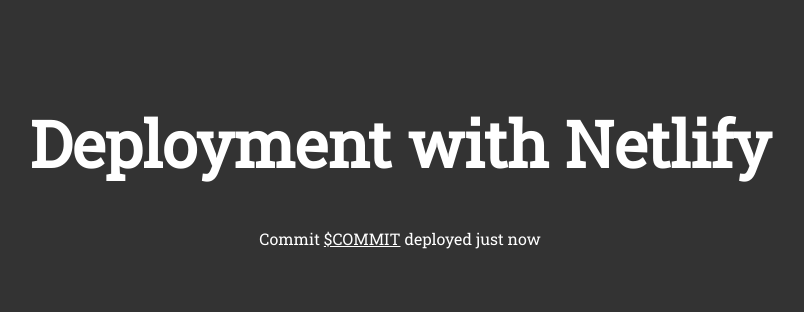
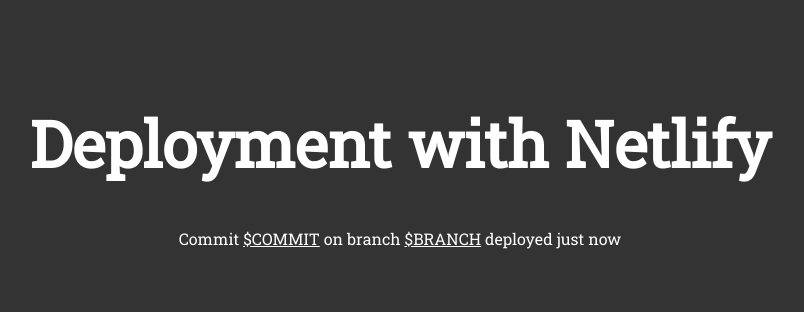
Before and after one commit to thinkcompany/netlify-static, a website: page src/index.html in a window 1280 px wide. Shown: the top 312 px of the page, without its empty margins (240-1044 px from the left). Drawn offline with Linux system fonts and the light colour scheme; files that its build step writes are made by us from their sources; files whose address does not match are found by name.

Commit message:
Let's _try_ adding branch name

```diff
--- a/src/index.html
+++ b/src/index.html
@@ -14,7 +14,8 @@
 			<h1>Deployment with Netlify</h1>
 			<p>
 				Commit <a href="https://github.com/thinkcompany/netlify-static/commit/$COMMIT">$COMMIT</a>
-				deployed <span class="deploytime" datetime="$TIME" title="$TIME">$TIME</span></p>
+                on branch <a href="https://github.com/thinkcompany/netlify-static/tree/$BRANCH">$BRANCH</a>
+                deployed <span class="deploytime" datetime="$TIME" title="$TIME">$TIME</span></p>
 		</div>
 
 		<div class="main">
```
Also changed, not shown: 1 other file.
